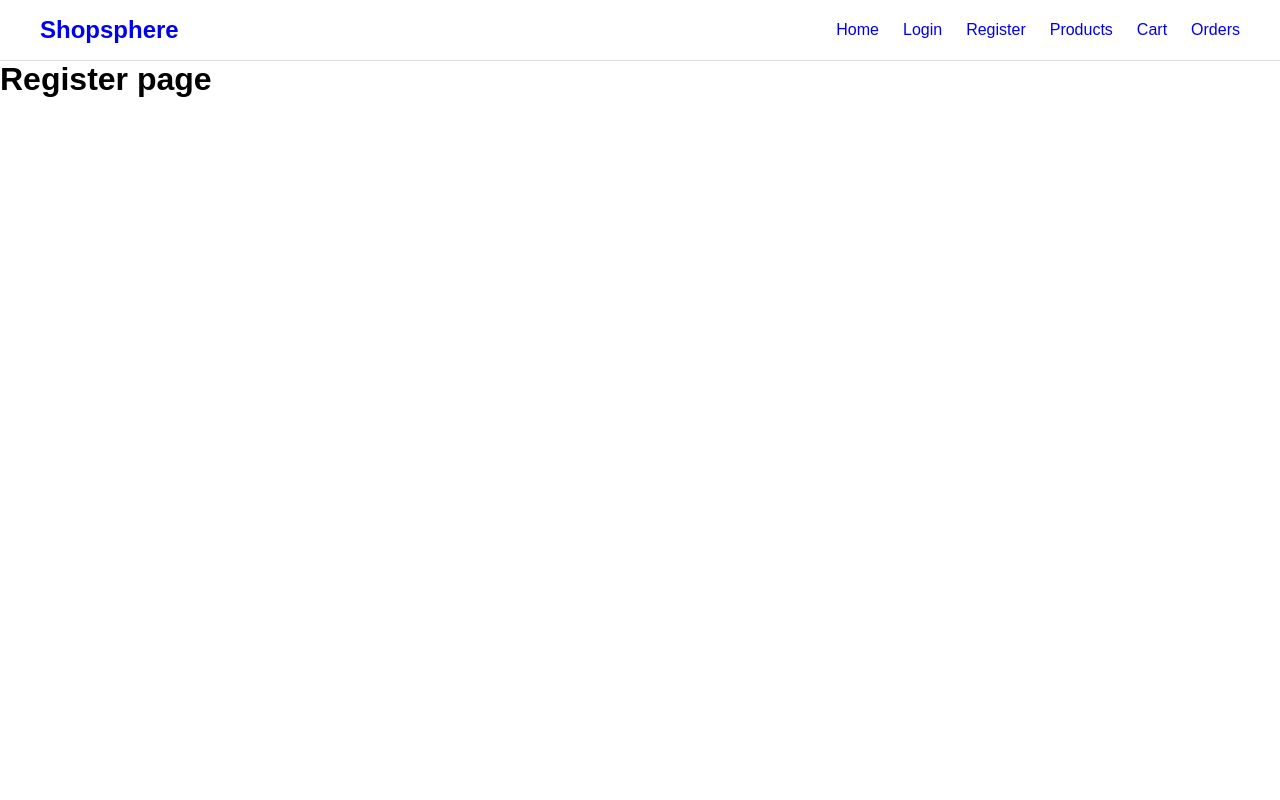
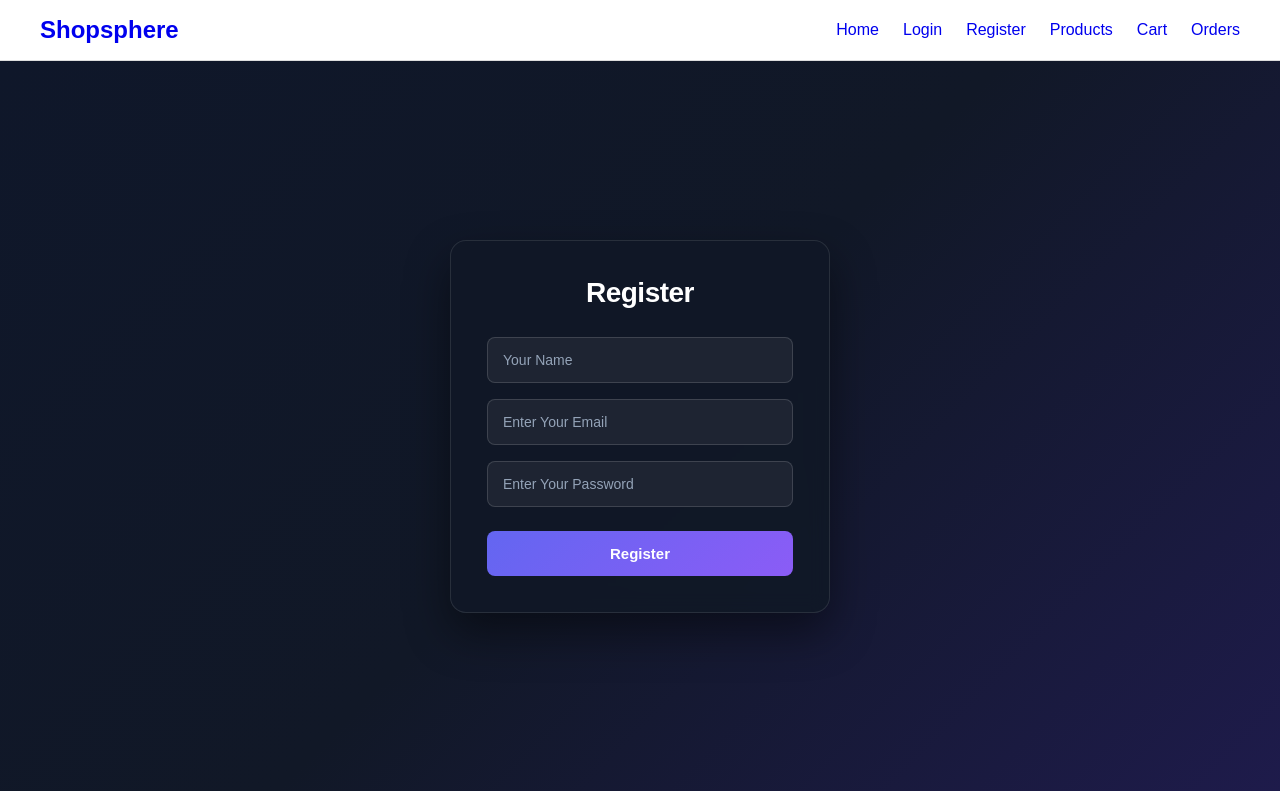
Before and after one commit to nidhi-baberwal/shopsphere, a React (Vite) app in the folder frontend/: page /register in a window 1280 px wide. Built offline with nearby package versions, Linux system fonts and the light colour scheme.

Commit message:
feat: add user registration page

```diff
--- a/frontend/src/pages/ProductDetails.tsx
+++ b/frontend/src/pages/ProductDetails.tsx
@@ -32,6 +32,8 @@ const ProductDetails = () => {
         return <p>...Loading</p>
     }
 
+
+
     return (
         <main className="product-details">
             <div className="product-details-image">
--- a/frontend/src/pages/Register.tsx
+++ b/frontend/src/pages/Register.tsx
@@ -1,6 +1,58 @@
-function Register() {
+import { useState } from "react";
+import "../styles/Register.css";
+
+const Register = () => {
+
+    const[name, setName] = useState("");
+    const[email, setEmail] = useState("");
+    const[password, setPassword] = useState("");
+
+    const handleRegister = async() => {
+     const response = await fetch("http://localhost:5000/api/auth/register", {
+        method: "POST",
+        headers: {
+            "content-type": "application/json",
+        },
+        body: JSON.stringify({
+            name,
+            email,
+            password,
+        }),
+    });
+     const result = await response.json();
+
+     console.log(result);
+}
+
     return (
-        <h1>Register page</h1>
+        <main className="register-page">
+            <form className="register-form">
+        <h1>Register</h1>
+
+        <input
+         onChange={(e) => setName(e.target.value)}
+         type="text"
+         placeholder="Your Name"
+        />
+
+        <input
+        onChange={(e) => setEmail(e.target.value)}
+        type="email"
+        placeholder="Enter Your Email"
+        />
+
+        <input
+        onChange={(e) => setPassword(e.target.value)}
+        type="password"
+        placeholder="Enter Your Password"
+        />
+
+        <button onClick={handleRegister}>
+            Register
+        </button>
+
+        </form>
+         </main>
     );
 }
 
--- /dev/null
+++ b/frontend/src/styles/Register.css
@@ -0,0 +1,179 @@
+/* REGISTER PAGE */
+
+.register-page {
+    min-height: calc(100vh - 70px);
+
+    display: flex;
+    justify-content: center;
+    align-items: center;
+
+    padding: 50px 20px;
+
+    background: linear-gradient(
+        135deg,
+        #0f172a,
+        #111827,
+        #1e1b4b
+    );
+}
+
+
+/* REGISTER CARD */
+
+.register-form {
+    width: 380px;
+
+    padding: 36px;
+
+    display: flex;
+    flex-direction: column;
+    gap: 16px;
+
+    background: rgba(17, 24, 39, 0.92);
+
+    border: 1px solid rgba(255, 255, 255, 0.1);
+
+    border-radius: 16px;
+
+    box-shadow:
+        0 20px 45px rgba(0, 0, 0, 0.45);
+
+    backdrop-filter: blur(10px);
+}
+
+
+/* TITLE */
+
+.register-form h1 {
+    margin: 0 0 12px;
+
+    color: #ffffff;
+
+    text-align: center;
+
+    font-size: 28px;
+    font-weight: 600;
+
+    letter-spacing: -0.5px;
+}
+
+
+/* INPUT */
+
+.register-form input {
+    width: 100%;
+
+    box-sizing: border-box;
+
+    padding: 14px 15px;
+
+    background: rgba(255, 255, 255, 0.06);
+
+    border: 1px solid rgba(255, 255, 255, 0.14);
+
+    border-radius: 8px;
+
+    color: #ffffff;
+
+    font-size: 14px;
+
+    outline: none;
+
+    transition: all 0.2s ease;
+}
+
+
+/* PLACEHOLDER */
+
+.register-form input::placeholder {
+    color: #94a3b8;
+}
+
+
+/* INPUT HOVER */
+
+.register-form input:hover {
+    border-color: rgba(255, 255, 255, 0.3);
+}
+
+
+/* INPUT FOCUS */
+
+.register-form input:focus {
+    border-color: #818cf8;
+
+    background: rgba(255, 255, 255, 0.08);
+
+    box-shadow:
+        0 0 0 3px rgba(129, 140, 248, 0.12);
+}
+
+
+/* REGISTER BUTTON */
+
+.register-form button {
+    width: 100%;
+
+    margin-top: 8px;
+
+    padding: 14px;
+
+    border: none;
+
+    border-radius: 8px;
+
+    background: linear-gradient(
+        135deg,
+        #6366f1,
+        #8b5cf6
+    );
+
+    color: #ffffff;
+
+    font-size: 15px;
+
+    font-weight: 600;
+
+    cursor: pointer;
+
+    transition: all 0.2s ease;
+}
+
+
+/* BUTTON HOVER */
+
+.register-form button:hover {
+    transform: translateY(-2px);
+
+    box-shadow:
+        0 8px 20px rgba(99, 102, 241, 0.35);
+}
+
+
+/* BUTTON ACTIVE */
+
+.register-form button:active {
+    transform: translateY(0);
+}
+
+
+/* MOBILE */
+
+@media (max-width: 500px) {
+
+    .register-page {
+        padding: 30px 16px;
+    }
+
+    .register-form {
+        width: 100%;
+
+        padding: 28px 22px;
+
+        border-radius: 14px;
+    }
+
+    .register-form h1 {
+        font-size: 24px;
+    }
+}
```
